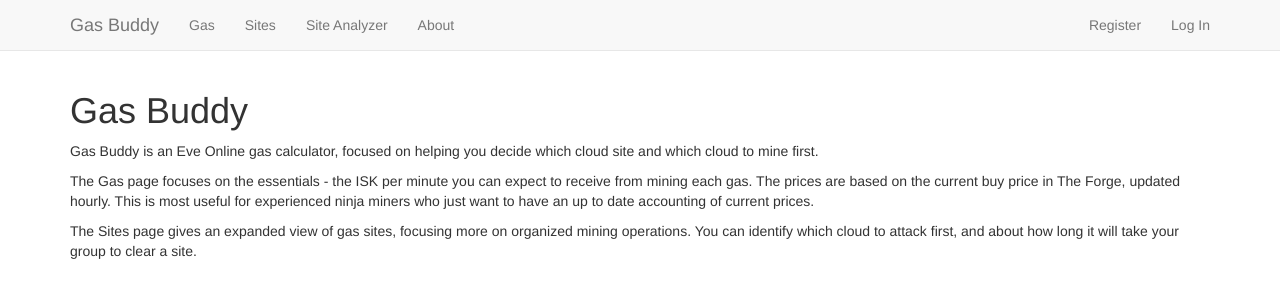
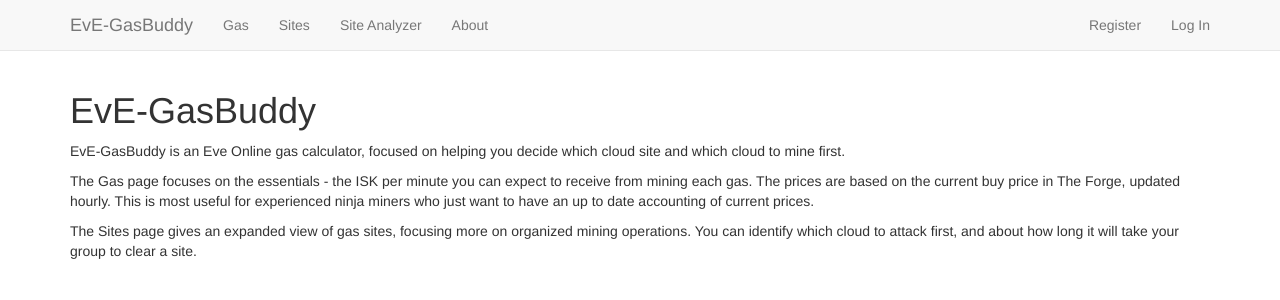
Before and after one commit to eric-oaktree/gasbuddy, a Django app: page /about/ in a window 1280 px wide. Shown: the top 300 px of the page. Run offline with Django 3.2, Linux system fonts and the light colour scheme; parts of the project's set-up code (start-up, migrations or seed data) failed here and were passed over; some libraries are stand-ins or nearby versions.

Commit message:
name change

```diff
--- a/home/templates/home/about.html
+++ b/home/templates/home/about.html
@@ -5,9 +5,9 @@
 
 {% block content %}
 
-<h1>Gas Buddy</h1>
+<h1>EvE-GasBuddy</h1>
 
-<p>Gas Buddy is an Eve Online gas calculator, focused on helping you decide which cloud site and which cloud to mine first.</p>
+<p>EvE-GasBuddy is an Eve Online gas calculator, focused on helping you decide which cloud site and which cloud to mine first.</p>
 <p>The Gas page focuses on the essentials - the ISK per minute you can expect to receive from mining each gas.  The prices are based on the current buy price in The Forge, updated hourly.  This is most useful for experienced ninja miners who just want to have an up to date accounting of current prices.</p>
 <p>The Sites page gives an expanded view of gas sites, focusing more on organized mining operations.  You can identify which cloud to attack first, and about how long it will take your group to clear a site.</p>
 
--- a/home/templates/home/topbar.html
+++ b/home/templates/home/topbar.html
@@ -9,7 +9,7 @@
     <meta name="viewport" content="width=device-width, initial-scale=1">
     <meta name=”description” content="An Eve Online Gas Calculator that factors in harvester yield, gas volume, and current Jita prices.  Identify which gas cloud is most valuable at a glance - calculates ISK per minute for you for you can focus on Gas Mining and Gas Harvesting.">
 
-    <title>Gas Buddy</title>
+    <title>EvE-GasBuddy</title>
 
     {% bootstrap_css %}
     {% bootstrap_javascript %}
@@ -38,7 +38,7 @@
               data-toggle="collapse" data-target="#navbar"
               aria-expanded="false" aria-controls="navbar">
           </button>
-          <a class="navbar-brand" href="{% url 'home:home' %}">Gas Buddy</a>
+          <a class="navbar-brand" href="{% url 'home:home' %}">EvE-GasBuddy</a>
         </div>
 
         <div id="navbar" class="navbar-collapse collapse">
```
